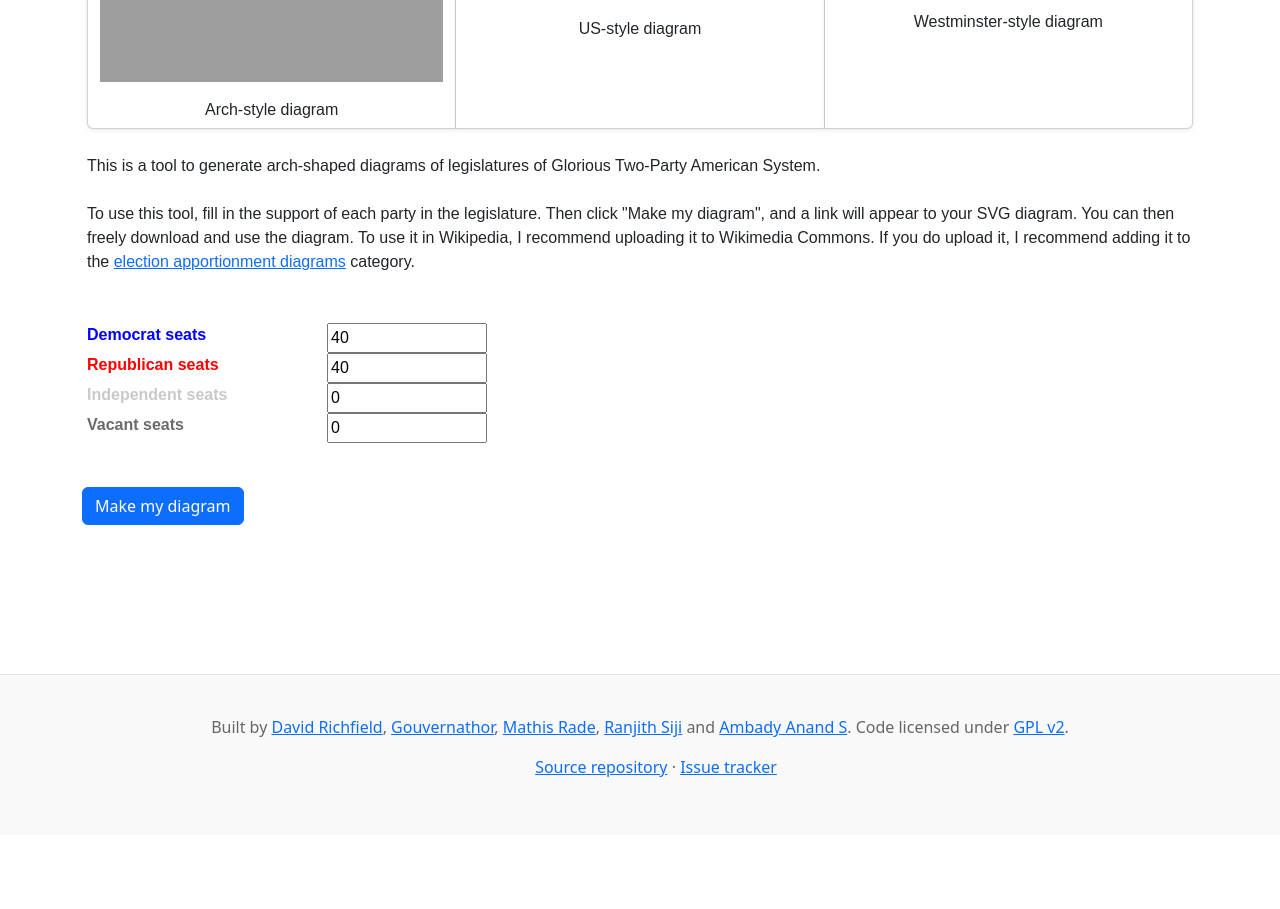
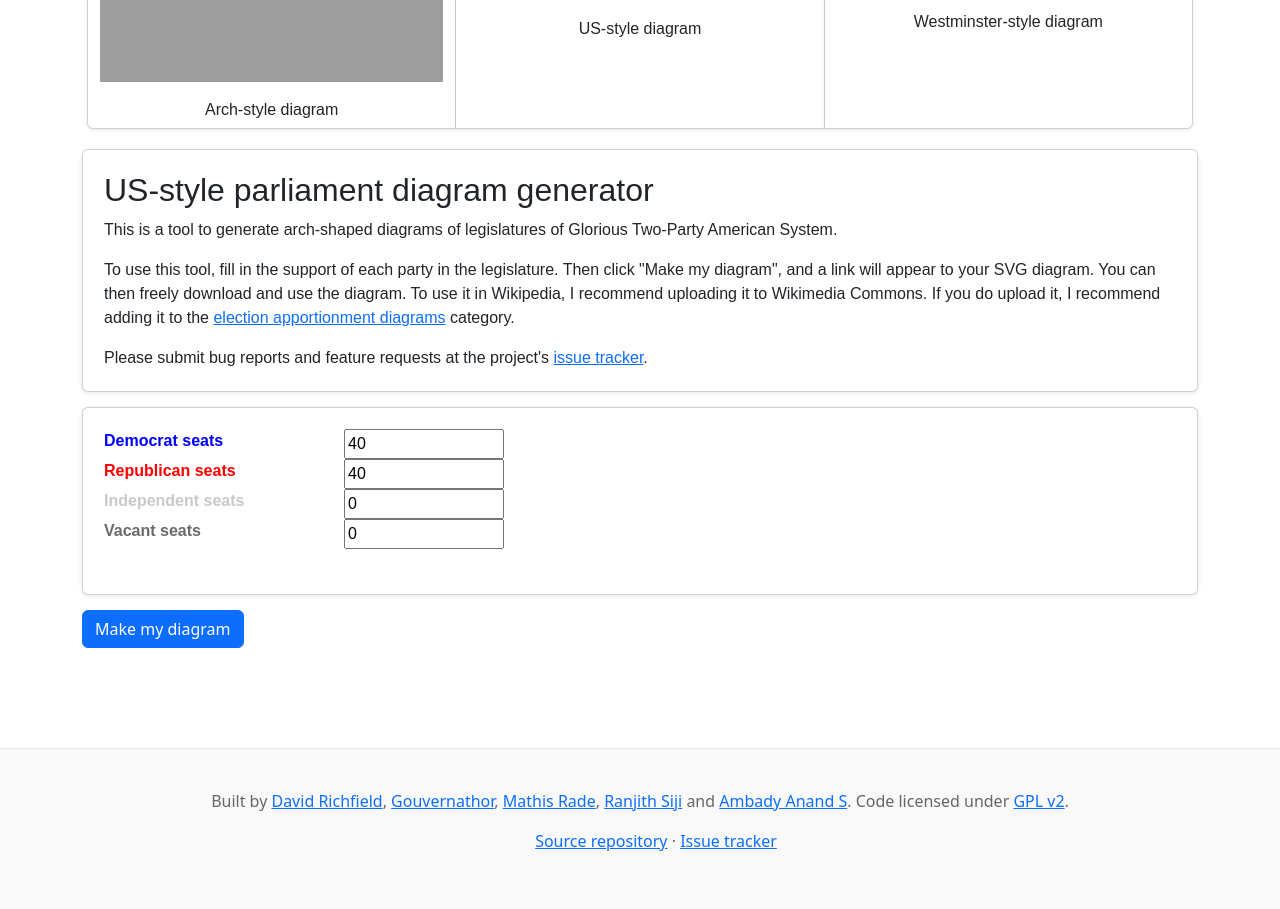
Before and after one commit to slashme/parliamentdiagram, a Flask app: page /usinputform in a window 1280 px wide. Shown: the part 308-1217 px from the top of the page. Before the commit the page ends 1085 px from the top, so only its background shows below. Run offline with Flask 3, Linux system fonts and the light colour scheme; some libraries are stand-ins or nearby versions; grey boxes are pictures that could not be loaded.

Commit message:
Align US on the others
mostly on Westminster

```diff
--- a/src/static/js/us.js
+++ b/src/static/js/us.js
@@ -53,20 +53,20 @@ function CallArchScript() {
     }).done(function (data, status) {
         data = data.trim();
 
+        // Show the default-hidden div
+        $("#togglablepost").show();
+
         // This will get the first node with id "postcontainer"
         const postcontainer = document.getElementById("postcontainer");
 
-        // This is the new postcontainer that will hold our stuff.
-        const newpost = document.createElement("div");
-        postcontainer.parentNode.insertBefore(newpost, postcontainer);
-        newpost.setAttribute("id", "postcontainer");
+        const newdiagdiv = postcontainer.appendChild(document.createElement('div'));
 
         // Now add the svg image to the page
         const img = document.createElement("img");
         img.src = data;
-        newpost.appendChild(img);
+        newdiagdiv.appendChild(img);
         // and a linebreak
-        newpost.appendChild(document.createElement("br"));
+        newdiagdiv.appendChild(document.createElement("br"));
 
         // Add a link with the new diagram
         const a = document.createElement('a');
@@ -74,8 +74,8 @@ function CallArchScript() {
         a.title = "SVG diagram";
         a.href = data;
         a.download = data;
-        newpost.appendChild(a);
+        newdiagdiv.appendChild(a);
         // and a linebreak
-        newpost.appendChild(document.createElement("br"));
+        newdiagdiv.appendChild(document.createElement("br"));
     });
 }
--- a/src/templates/usinputform.html
+++ b/src/templates/usinputform.html
@@ -7,16 +7,26 @@
 {% endblock %}
 
 {% block content %}
-        <div class=block>
-          This is a tool to generate arch-shaped diagrams of legislatures of Glorious Two-Party American System.<br/>
-          <br/>
-          To use this tool, fill in the support of each party in the legislature.
-          Then click "Make my diagram", and a link will appear to your SVG diagram. You can then freely download and use the diagram.
-          To use it in Wikipedia, I recommend uploading it to Wikimedia Commons.
-          If you do upload it, I recommend adding it to the <a href="https://commons.wikimedia.org/wiki/Category:Election_apportionment_diagrams">election apportionment diagrams</a> category.<br/><br/>
+        <div class="block card">
+          <div class="card-body">
+            <h2 class="card-text">US-style parliament diagram generator</h2>
+            <p class="card-text">
+              This is a tool to generate arch-shaped diagrams of legislatures of Glorious Two-Party American System.<br/>
+            </p>
+            <p class="card-text">
+              To use this tool, fill in the support of each party in the legislature.
+              Then click "Make my diagram", and a link will appear to your SVG diagram. You can then freely download and use the diagram.
+              To use it in Wikipedia, I recommend uploading it to Wikimedia Commons.
+              If you do upload it, I recommend adding it to the <a href="https://commons.wikimedia.org/wiki/Category:Election_apportionment_diagrams">election apportionment diagrams</a> category.
+            </p>
+            <p class="card-text">
+              Please submit bug reports and feature requests at the project's <a href="https://github.com/slashme/parliamentdiagram/issues/new">issue tracker</a>.
+            </p>
+          </div>
         </div>
-        <div class=block>
-          <div id="container">
+
+        <div class="block card">
+          <div id="container" class="card-body">
             <div class="left" style="font-weight:bold; color:blue"   >Democrat seats   </div><input class="right" type="number" name="Dem" value=40><br/>
             <div class="left" style="font-weight:bold; color:red"    >Republican seats </div><input class="right" type="number" name="Rep" value=40><br/>
             <div class="left" style="font-weight:bold; color:#C9C9C9">Independent seats</div><input class="right" type="number" name="Ind" value=0><br/>
@@ -24,12 +34,14 @@
             <br/>
           </div>
         </div>
+
         <button class="btn btn-primary" onclick="CallArchScript()">
           Make my diagram
         </button>
-        <div class="block">
-          <div id="postcontainer">
-            <br/>
+
+        <div class="block card" id="togglablepost" style="display: none;">
+          <div class="card-body">
+            <div id="postcontainer"></div>
           </div>
         </div>
 {% endblock %}
```
